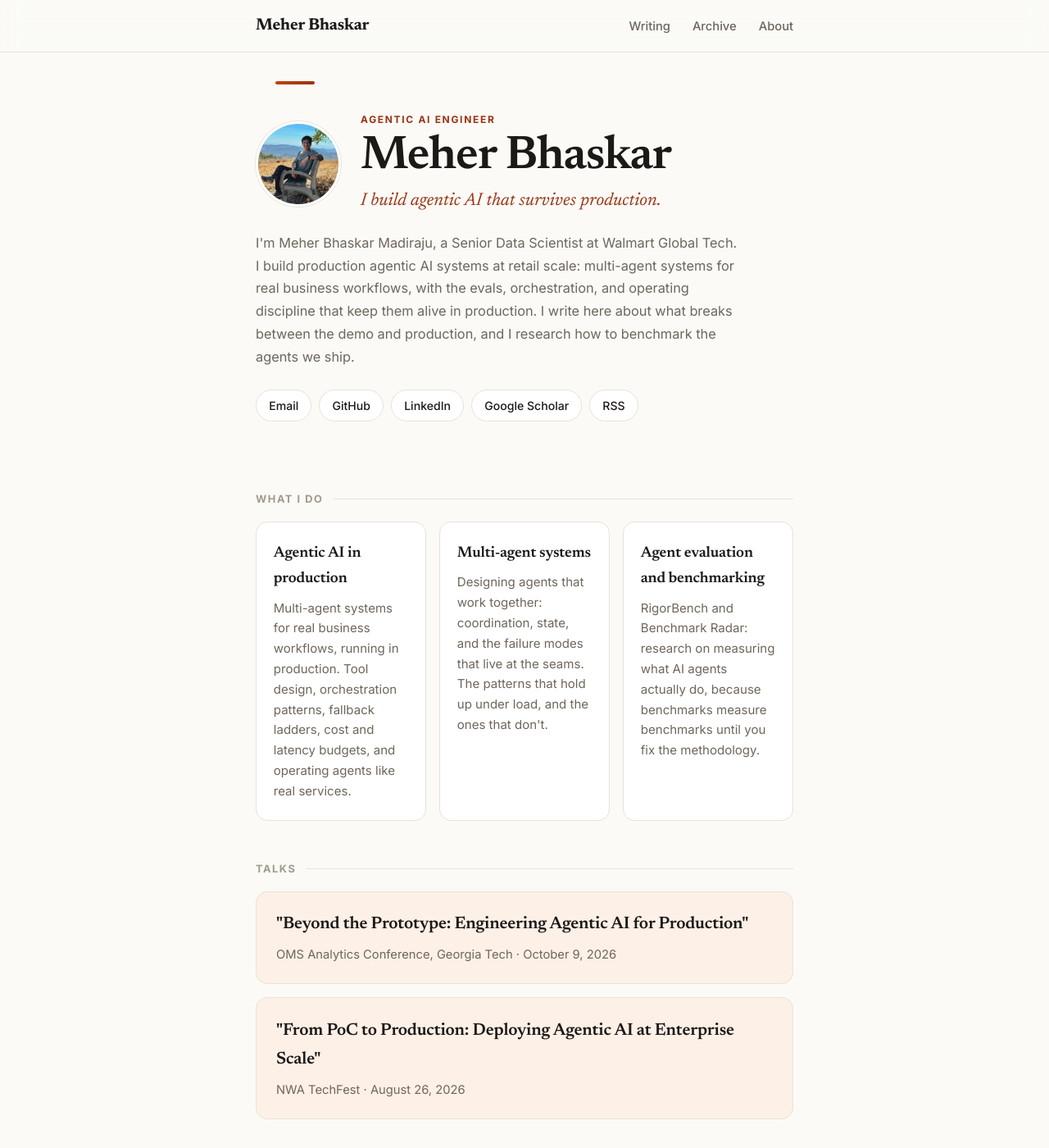
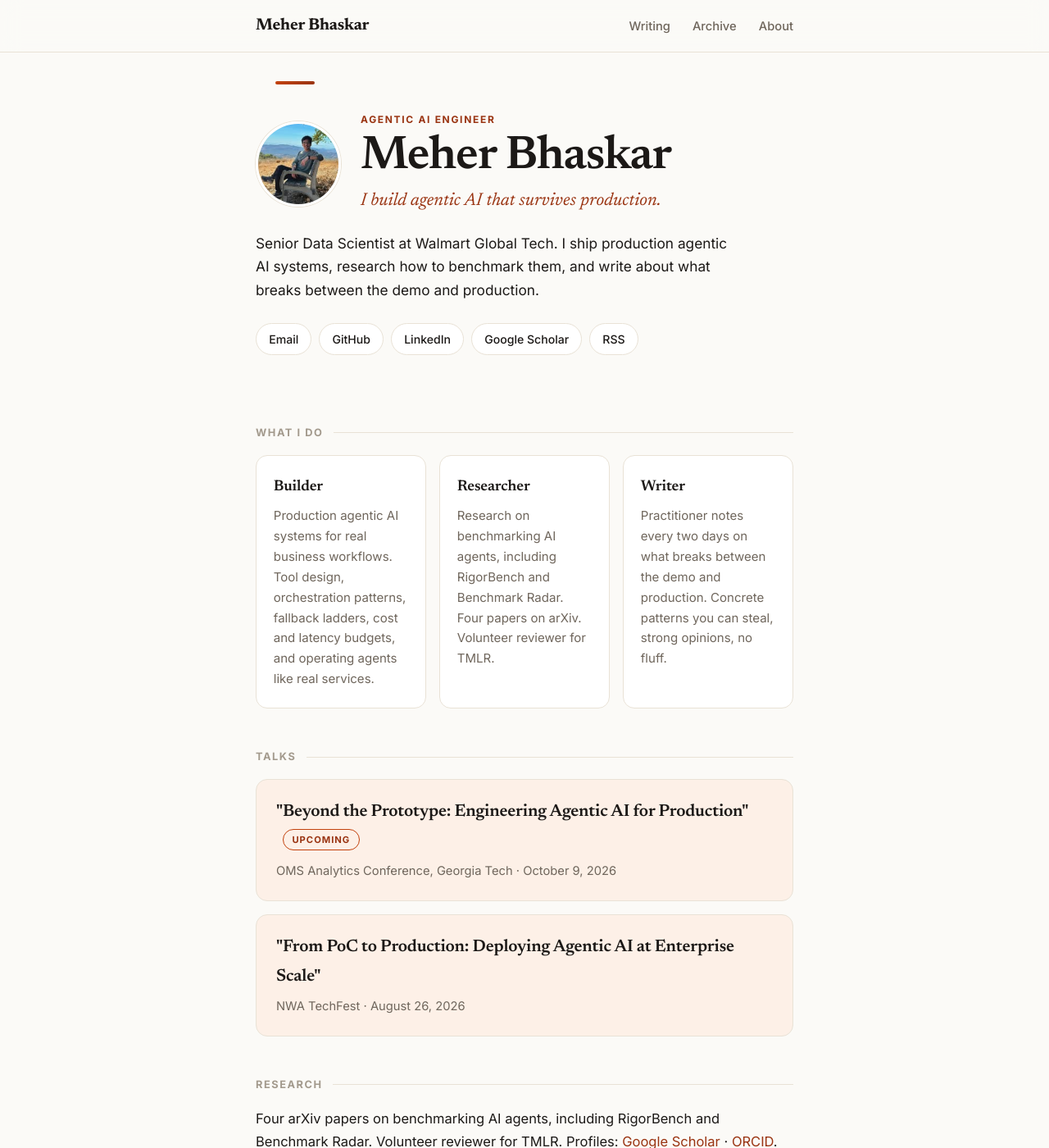
Before and after one commit to MeherBhaskar/meherbhaskar.github.io, a Jekyll site: the page built from index.md, in a window 1280 px wide and 1400 px high. Shown: the whole window at 82% size. Built offline with Jekyll 4.4.1, drawn with Linux system fonts in a browser that asks for light colours; some of the changed text lies outside the part shown.

Commit message:
Iterate homepage for recruiters: tighter hero, Builder/Researcher/Writer cards, Upcoming badge on OMS talk

```diff
--- a/assets/css/style.css
+++ b/assets/css/style.css
@@ -106,7 +106,7 @@ a { color: var(--accent-ink); text-decoration-thickness: 1px; text-underline-off
   font-family: var(--serif); font-style: italic;
   font-size: 1.35rem; color: var(--accent-ink); margin: 0 0 1.1rem;
 }
-.hero .intro { color: var(--muted); max-width: 37rem; margin: 0 0 1.6rem; font-size: 1.02rem; }
+.hero .intro { color: var(--ink); max-width: 36rem; margin: 0 0 1.6rem; font-size: 1.08rem; line-height: 1.65; }
 .hero .social { display: flex; flex-wrap: wrap; gap: .55rem; }
 .hero .social a {
   display: inline-block; padding: .42rem .95rem; border-radius: 999px;
@@ -337,6 +337,15 @@ pre code { background: none; padding: 0; border: none; }
 }
 .talk .talk-meta { color: var(--muted); font-size: .92rem; margin: 0; }
 
+.badge {
+  display: inline-block; vertical-align: middle;
+  font-family: var(--sans); font-style: normal;
+  font-size: .7rem; font-weight: 700; letter-spacing: .09em; text-transform: uppercase;
+  color: var(--accent-ink); border: 1px solid var(--accent);
+  border-radius: 999px; padding: .16rem .65rem; margin-left: .5rem;
+  transform: translateY(-2px);
+}
+
 .timeline { list-style: none; padding: 0; margin: 0 0 1.2rem; }
 .timeline li {
   padding: .8rem 0; border-bottom: 1px dashed var(--line);
--- a/index.md
+++ b/index.md
@@ -12,7 +12,7 @@ title: Meher Bhaskar, notes on agentic AI that survives production
       <p class="tagline">I build agentic AI that survives production.</p>
     </div>
   </div>
-  <p class="intro">I'm Meher Bhaskar Madiraju, a Senior Data Scientist at Walmart Global Tech. I build production agentic AI systems at retail scale: multi-agent systems for real business workflows, with the evals, orchestration, and operating discipline that keep them alive in production. I write here about what breaks between the demo and production, and I research how to benchmark the agents we ship.</p>
+  <p class="intro">Senior Data Scientist at Walmart Global Tech. I ship production agentic AI systems, research how to benchmark them, and write about what breaks between the demo and production.</p>
   <p class="social">
     <a href="mailto:meherbhaskar.madiraju@gmail.com">Email</a>
     <a href="https://github.com/MeherBhaskar">GitHub</a>
@@ -26,16 +26,16 @@ title: Meher Bhaskar, notes on agentic AI that survives production
   <h2>What I do</h2>
   <div class="cards">
     <div class="card">
-      <h3>Agentic AI in production</h3>
-      <p>Multi-agent systems for real business workflows, running in production. Tool design, orchestration patterns, fallback ladders, cost and latency budgets, and operating agents like real services.</p>
+      <h3>Builder</h3>
+      <p>Production agentic AI systems for real business workflows. Tool design, orchestration patterns, fallback ladders, cost and latency budgets, and operating agents like real services.</p>
     </div>
     <div class="card">
-      <h3>Multi-agent systems</h3>
-      <p>Designing agents that work together: coordination, state, and the failure modes that live at the seams. The patterns that hold up under load, and the ones that don't.</p>
+      <h3>Researcher</h3>
+      <p>Research on benchmarking AI agents, including RigorBench and Benchmark Radar. Four papers on arXiv. Volunteer reviewer for TMLR.</p>
     </div>
     <div class="card">
-      <h3>Agent evaluation and benchmarking</h3>
-      <p>RigorBench and Benchmark Radar: research on measuring what AI agents actually do, because benchmarks measure benchmarks until you fix the methodology.</p>
+      <h3>Writer</h3>
+      <p>Practitioner notes every two days on what breaks between the demo and production. Concrete patterns you can steal, strong opinions, no fluff.</p>
     </div>
   </div>
 </section>
@@ -43,7 +43,7 @@ title: Meher Bhaskar, notes on agentic AI that survives production
 <section class="section">
   <h2>Talks</h2>
   <div class="talk">
-    <p class="talk-title">"Beyond the Prototype: Engineering Agentic AI for Production"</p>
+    <p class="talk-title">"Beyond the Prototype: Engineering Agentic AI for Production" <span class="badge">Upcoming</span></p>
     <p class="talk-meta">OMS Analytics Conference, Georgia Tech &middot; October 9, 2026</p>
   </div>
   <div class="talk">
@@ -54,19 +54,19 @@ title: Meher Bhaskar, notes on agentic AI that survives production
 
 <section class="section">
   <h2>Research</h2>
-  <p>Four research papers on arXiv on benchmarking AI agents, including RigorBench and Benchmark Radar. I've volunteered as a reviewer for TMLR. Profiles: <a href="https://scholar.google.com/citations?hl=en&user=FxAZvUIAAAAJ">Google Scholar</a> &middot; <a href="https://orcid.org/0009-0002-1454-0668">ORCID</a>.</p>
+  <p>Four arXiv papers on benchmarking AI agents, including RigorBench and Benchmark Radar. Volunteer reviewer for TMLR. Profiles: <a href="https://scholar.google.com/citations?hl=en&user=FxAZvUIAAAAJ">Google Scholar</a> &middot; <a href="https://orcid.org/0009-0002-1454-0668">ORCID</a>.</p>
 </section>
 
 <section class="post-list">
   <h2>Writing</h2>
-  {% for post in site.posts limit: 8 %}
+  {% for post in site.posts limit: 6 %}
   <article class="post-card">
     <p class="post-meta">{{ post.date | date: "%B %-d, %Y" }}{% if post.tags and post.tags.size > 0 %} &middot; {% for tag in post.tags %}<span class="tag">{{ tag }}</span>{% endfor %}{% endif %}</p>
     <h3><a href="{{ post.url | relative_url }}">{{ post.title }}</a></h3>
     <p class="excerpt">{{ post.description | default: post.excerpt | strip_html | truncate: 180 }}</p>
   </article>
   {% endfor %}
-  <p><a href="{{ '/archive/' | relative_url }}">All posts</a></p>
+  <p><a href="{{ '/archive/' | relative_url }}">Browse the full archive</a></p>
 </section>
 
 <section class="section cta">
```
Also changed, not shown: about.md (+9 -10 lines).
